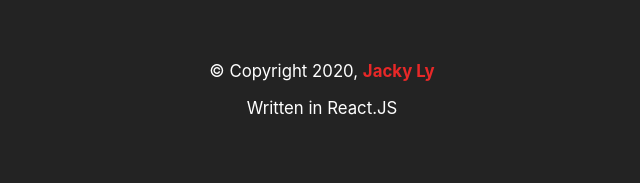
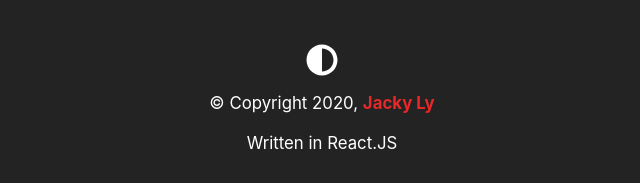
Before and after one commit to lyjacky11/covid-screening, a React (Create React App) app: page / in a window 1280 px wide. Shown: the part 737-920 px from the top of the page, without its empty margins (318-958 px from the left). Before the commit the page ends 887 px from the top, so only its background shows below. Built offline with nearby package versions, Linux system fonts and the light colour scheme.

Commit message:
Added theme button

```diff
--- a/src/components/Footer.css
+++ b/src/components/Footer.css
@@ -1,3 +1,8 @@
+.light {
+	background-color:#FFFFFF;
+	color: black;
+}
+
 .footer {
     text-align: center;
     overflow: hidden;
@@ -9,6 +14,10 @@
     font-size: 1.05rem;
 }
 
+.themeBtn:hover {
+    cursor: pointer;
+}
+
 a {
     cursor: pointer;
     color: #E82828;
--- a/src/components/Footer.js
+++ b/src/components/Footer.js
@@ -1,12 +1,41 @@
 import React, { Component } from "react";
+import { FontAwesomeIcon } from '@fortawesome/react-fontawesome';
+import { faAdjust } from '@fortawesome/free-solid-svg-icons';
 import "./Footer.css";
 
 class Footer extends Component {
+
+    /*
+    checkTheme() {
+        if (localStorage.getItem("theme") === "light") {
+            this.changeTheme();
+        }
+        console.log("Check theme");
+    }
+    */
+
+    changeTheme() {
+        document.querySelector(".header").classList.toggle("light");
+        document.querySelector("body").classList.toggle("light");
+        document.querySelector(".questionContainer").classList.toggle("light");
+        document.querySelector(".themeBtn").classList.toggle("light");
+        document.querySelector(".footer p").classList.toggle("light");
+
+        /*
+        if (document.querySelector("body").classList.contains("light")) {
+            localStorage.setItem("theme", "light");
+        }
+        else {
+            localStorage.removeItem("theme");
+        }
+        */
+    }
+
     render() {
         return (
             <footer className="footer">
-                <p>© Copyright <script>document.write(new Date().getFullYear())</script>2020, <a href="https://github.com/lyjacky11" target="_blank" rel="noopener noreferrer"><b>Jacky Ly</b></a></p>
-                <p>Written in React.JS</p>
+                <FontAwesomeIcon className="themeBtn" onClick={this.changeTheme} icon={faAdjust} size="2x"></FontAwesomeIcon>
+                <p>© Copyright <script>document.write(new Date().getFullYear())</script>2020, <a href="https://github.com/lyjacky11" target="_blank" rel="noopener noreferrer"><b>Jacky Ly</b></a> <br /><br /> Written in React.JS</p>
             </footer>
         );
     }
--- a/src/components/Question.css
+++ b/src/components/Question.css
@@ -5,7 +5,6 @@
     flex-direction: column;
     padding: 2rem;
     overflow: hidden;
-    color: white;
 }
 
 .questionContainer {
@@ -14,6 +13,7 @@
     justify-content: center;
     flex-direction: column;
     font-size: 1.5rem;
+    color: white;
     background-color: #191919;
     border-radius: 20px;
     padding: 20px;
```
